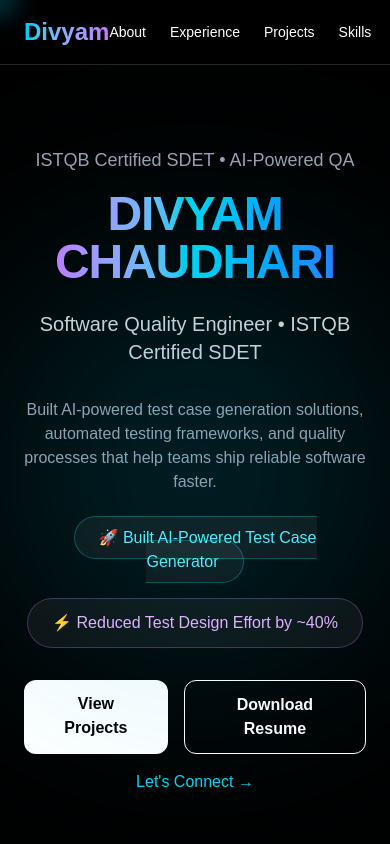
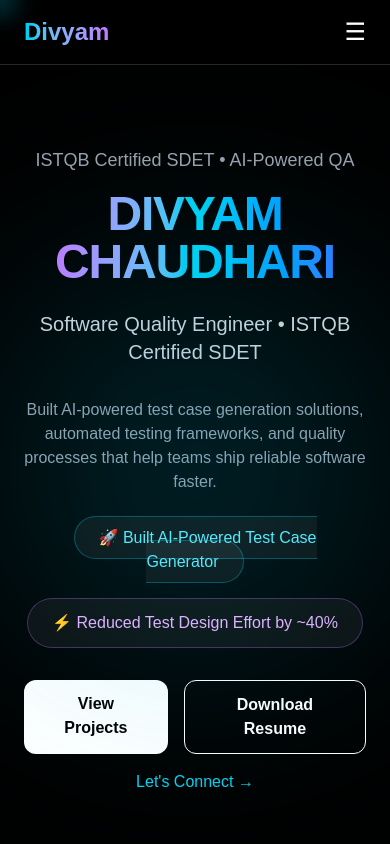
Before and after one commit to divyam-c/divyam-portfolio, a Next.js app: page / in a window 390 px wide. Shown: the top 844 px of the page. Built offline with nearby package versions, Linux system fonts and the light colour scheme.

Commit message:
Mobile Fix

```diff
--- a/app/page.tsx
+++ b/app/page.tsx
@@ -11,30 +11,22 @@ export default function Home() {
       Divyam
     </h1>
 
-          <div className="flex gap-6 text-sm">
-            <a href="#about" className="hover:text-green-400 transition">
-              About
-            </a>
+    {/* Desktop Menu */}
+    <div className="hidden md:flex gap-6 text-sm">
+      <a href="#about">About</a>
+      <a href="#experience">Experience</a>
+      <a href="#projects">Projects</a>
+      <a href="#skills">Skills</a>
+      <a href="#contact">Contact</a>
+    </div>
 
-            <a href="#experience" className="hover:text-green-400 transition">
-              Experience
-            </a>
-
-            <a href="#projects" className="hover:text-green-400 transition">
-              Projects
-            </a>
-
-            <a href="#skills" className="hover:text-green-400 transition">
-              Skills
-            </a>
-            <a href="#contact" className="hover:text-cyan-400 transition">
-  Contact
-</a>
-          </div>
+    {/* Mobile Menu Icon */}
+    <button className="md:hidden text-white text-2xl">
+      ☰
+    </button>
 
   </div>
 </nav>
-
       {/* Hero Section */}
 <section className="relative flex flex-col items-center justify-center min-h-screen text-center px-6 pt-24">        <p className="text-lg text-gray-400 mb-4">
           ISTQB Certified SDET • AI-Powered QA
```
Lines whose indentation alone changed are shown as unchanged.
